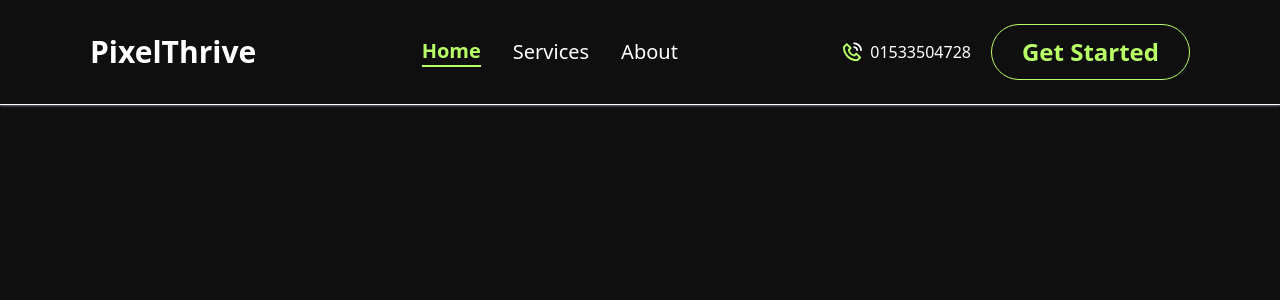
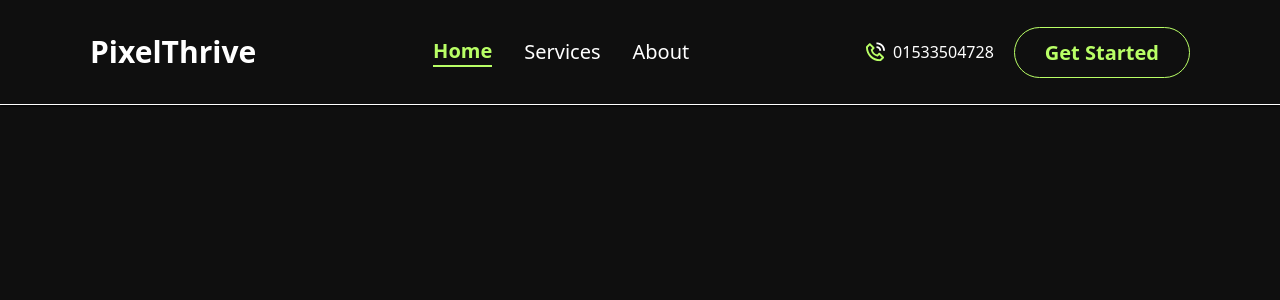
Before and after one commit to sifatbro786/pixel-thrive, a Next.js app: page / in a window 1280 px wide. Shown: the top 300 px of the page. Built offline with nearby package versions, Linux system fonts and the light colour scheme.

Commit message:
styles fixed in navbar

```diff
--- a/components/navbar/MobileNavigation.jsx
+++ b/components/navbar/MobileNavigation.jsx
@@ -64,7 +64,7 @@ export default function MobileNavigation({ toggleMenu, isMenuOpen, setIsMenuOpen
                         exit="closed"
                         variants={sidebarVariants}
                     >
-                        <div className="flex justify-end px-4 pt-10 pb-4">
+                        <div className="flex justify-end px-3 pt-[30px] pb-4">
                             <button onClick={toggleMenu} aria-label="Close menu">
                                 <X size={28} className="text-black" />
                             </button>
--- a/components/navbar/Navbar.jsx
+++ b/components/navbar/Navbar.jsx
@@ -5,9 +5,9 @@ import NavigationLink from "./NavigationLink";
 
 export default function Navbar() {
     return (
-        <header className="shadow-xs shadow-gray-500 sticky top-0 z-50 border-b">
+        <header className="shadow-xs shadow-black sticky top-0 z-50 border-b">
             <div className="mx-auto py-5 px-3 md:px-[90px]">
-                <div className="flex items-center h-16">
+                <div className="flex items-center h-10 md:h-16">
                     {/* //* Logo */}
                     <NavbarLogo />
 
--- a/components/navbar/NavbarAction.jsx
+++ b/components/navbar/NavbarAction.jsx
@@ -24,9 +24,9 @@ export default function NavbarAction({ from }) {
                 href={"/"}
                 className={`${
                     from === "mobile"
-                        ? "py-3 px-[90px] rounded-[40px] border-1 border-primary text-center text-primary text-xl"
-                        : "py-3 px-[30px] rounded-[50px] border-1 border-secondary text-center text-secondary text-2xl"
-                } font-semibold leading-tight  hover:bg-secondary hover:text-primary duration-400`}
+                        ? "py-3 px-[90px] rounded-[40px] border-1 border-primary text-center text-primary"
+                        : "py-3 px-[30px] rounded-[50px] border-1 border-secondary text-center text-secondary"
+                } font-semibold leading-tight text-xl hover:bg-secondary hover:text-primary duration-400`}
             >
                 Get Started
             </Link>
```
